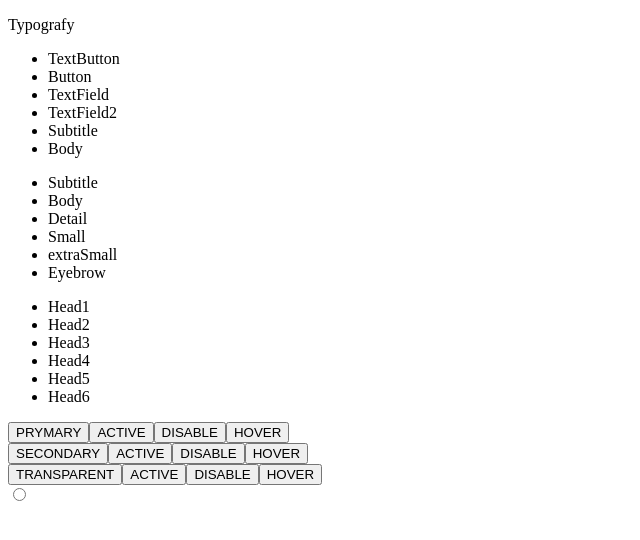
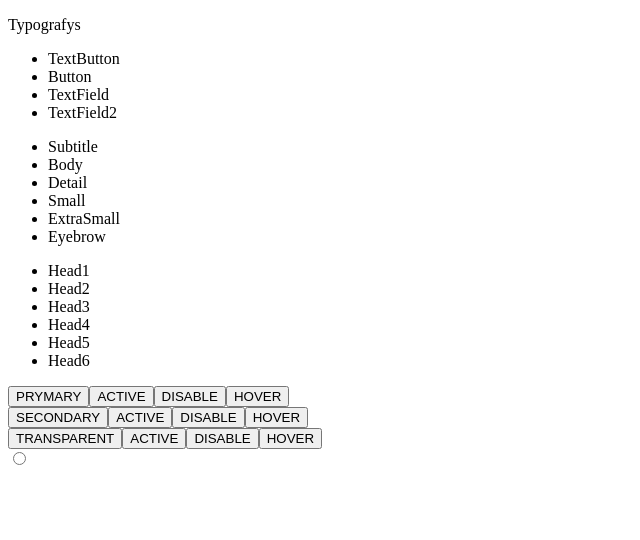
Before and after one commit to larts85/masaje_las_manos, a Next.js app: page /storybook in a window 1280 px wide. Shown: the top 540 px of the page, without its empty margins (0-640 px from the left). Built offline with nearby package versions, Linux system fonts and the light colour scheme.

Commit message:
component radioButtons

```diff
--- a/src/components/storyBook/typografy/index.tsx
+++ b/src/components/storyBook/typografy/index.tsx
@@ -5,46 +5,45 @@ import { FC } from 'react'
 export const className = {
   typografyContainer:
     'bg-Primary-light w-96 rounded-lg p-2 m-16  flex flex-col items-center justify-center',
-  title: 'text-xs text-black italic self-start',
+  title: 'p-3 text-xs text-black italic self-start',
   categoryDiv: 'bg-Primary-lighter w-72 rounded-lg mb-4',
   headings: {
-    head1: 'font-jost font-normal text-7xl leading-64px text-black',
-    head2: 'font-jost font-semibold text-5xl leading-56px text-black',
-    head3: 'font-jost font-medium text-40px leading-56px text-black',
-    head4: 'font-jost font-normal text-32px leading-10 text-black',
-    head5: 'font-jost font-normal text-xl leading-7 text-black',
-    head6: 'font-jost font-semibold text-base leading-6 text-black',
+    head1: 'p-3 font-jost font-normal text-7xl leading-64px text-black',
+    head2: ' p-3 font-jost font-semibold text-5xl leading-56px text-black',
+    head3: ' p-3 font-jost font-medium text-40px leading-56px text-black',
+    head4: 'p-3 font-jost font-normal text-32px leading-10 text-black',
+    head5: ' p-3 font-jost font-normal text-xl leading-7 text-black',
+    head6: ' p-3 font-jost font-semibold text-base leading-6 text-black',
   },
   component: {
     textButton:
-      'font-jost font-medium text-xl leading-7 tracking-tighter text-black  ',
-    button: 'font-jost font-medium text-sm leading-5 capitalize text-black ',
-    textField: 'font-jost font-medium text-sm leading-6 text-black',
-    textField2: 'font-jost font-medium text-xs leading-4 text-black ',
+      'p-3 font-jost font-medium text-xl leading-7 tracking-tighter text-black  ',
+    button:
+      'p-3 font-jost font-medium text-sm leading-5 capitalize text-black ',
+    textField: 'p-3 font-jost font-medium text-sm leading-6 text-black',
+    textField2: 'p-3 font-jost font-medium text-xs leading-4 text-black ',
   },
   content: {
-    subtitle: 'font-jost font-normal text-base leading-6 text-black',
-    body: 'font-jost font-light text-base leading-6 text-black',
-    detail: 'font-jost font-light text-sm leading-5 text-black',
-    small: 'font-jost font-normal text-xs leading-4 text-black',
-    extraSmall: 'font-jost font-medium text-10px leading-14px text-black',
+    subtitle: 'p-3 font-jost font-normal text-base leading-6 text-black',
+    body: 'p-3 font-jost font-light text-base leading-6 text-black',
+    detail: 'p-3 font-jost font-light text-sm leading-5 text-black',
+    small: 'p-3 font-jost font-normal text-xs leading-4 text-black',
+    extraSmall: 'p-3 font-jost font-medium text-10px leading-14px text-black',
     eyebrow:
-      'font-jost font-light text-sm leading-5 tracking-wider uppercase text-black',
+      'p-3 font-jost font-light text-sm leading-5 tracking-wider uppercase text-black',
   },
 }
 
 const Typografy: FC = () => {
   return (
     <div className={className.typografyContainer}>
-      <p className={className.title}>Typografy</p>
+      <p className={className.title}>Typografys</p>
       <div className={className.categoryDiv}>
         <ul>
           <li className={className.component.textButton}>TextButton</li>
           <li className={className.component.button}>Button</li>
           <li className={className.component.textField}>TextField</li>
           <li className={className.component.textField2}>TextField2</li>
-          <li className={className.content.subtitle}>Subtitle</li>
-          <li className={className.content.subtitle}>Body</li>
         </ul>
       </div>
       <div className={className.categoryDiv}>
@@ -53,7 +52,7 @@ const Typografy: FC = () => {
           <li className={className.content.subtitle}>Body</li>
           <li className={className.content.detail}>Detail</li>
           <li className={className.content.small}>Small</li>
-          <li className={className.content.extraSmall}>extraSmall</li>
+          <li className={className.content.extraSmall}>ExtraSmall</li>
           <li className={className.content.eyebrow}>Eyebrow</li>
         </ul>
       </div>
```
